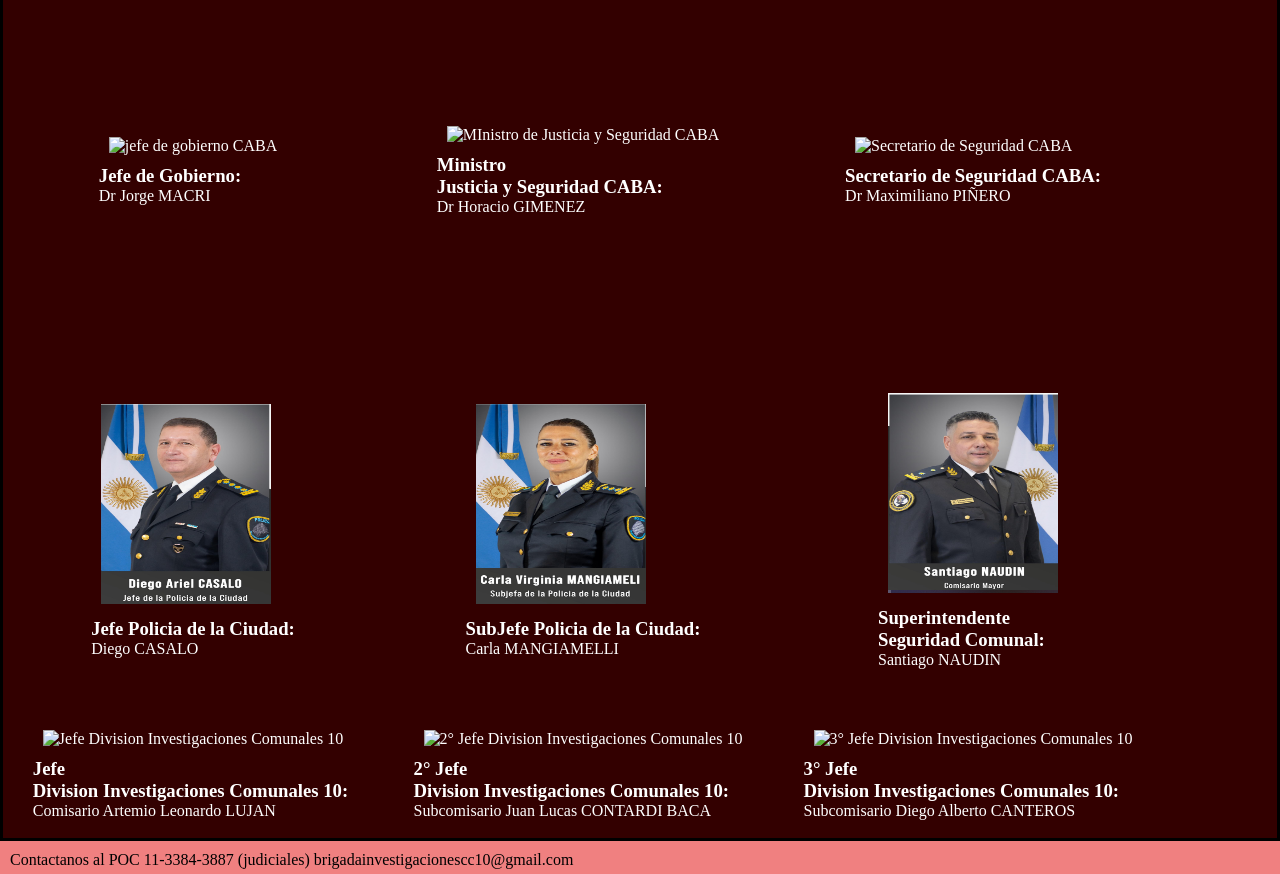
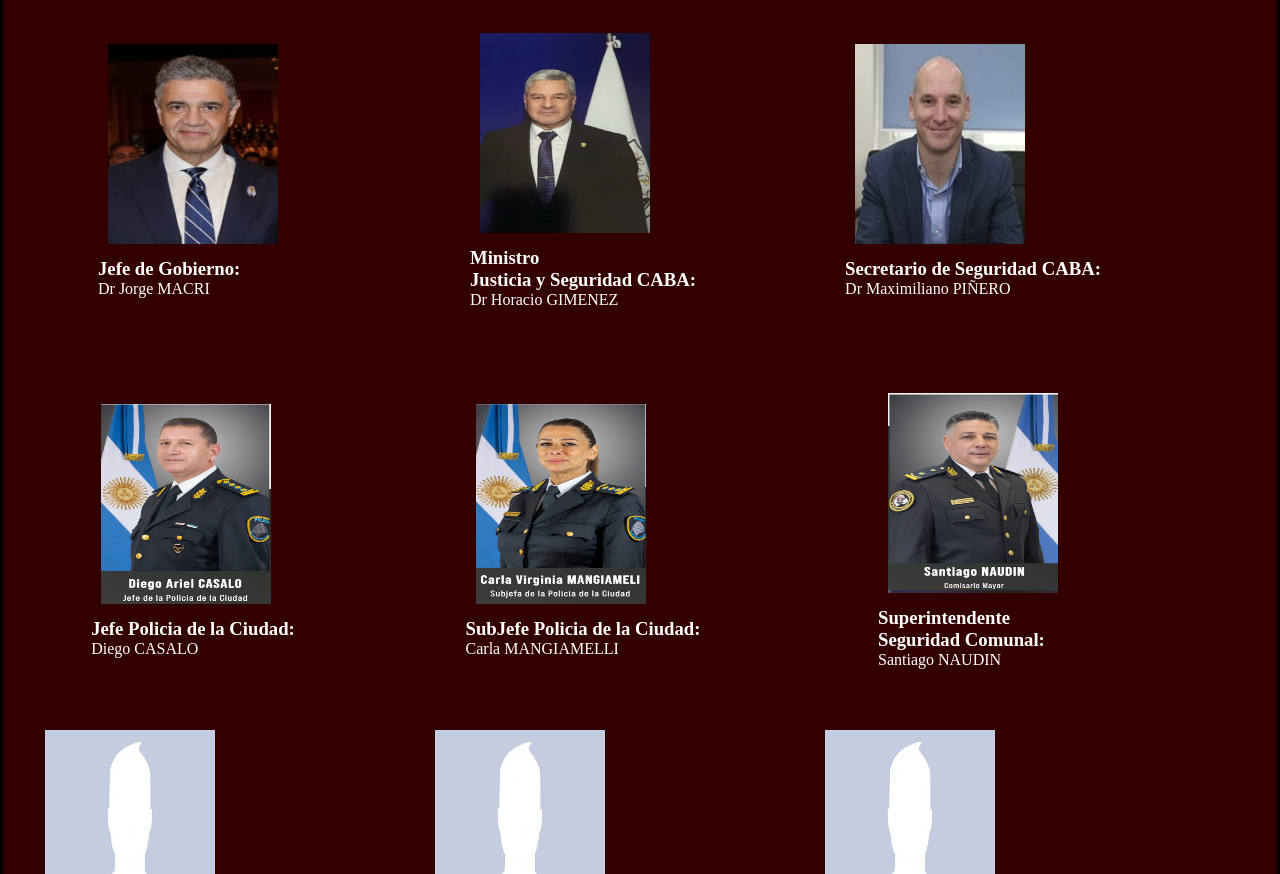
Before and after one commit to turbina440/DIC10, a plain HTML site: page autoridades.html in a window 1280 px wide. Shown: the part 78-952 px from the top of the page. Drawn offline with Linux system fonts and the light colour scheme.

Commit message:
Update autoridades.html

```diff
--- a/autoridades.html
+++ b/autoridades.html
@@ -4,7 +4,7 @@
 	<meta charset="utf-8">
 	<meta name="viewport" content="width=device-width, initial-scale=1">
 	<link rel="stylesheet" type="text/css" href="autoridades.css">
-	<link rel="icon" type="text/css" href="galeria/sisc.ico">
+	<link rel="icon" type="text/css" href="sisc.ico">
 	<title>DIC10</title>
 </head>
 <body>
@@ -25,20 +25,20 @@
 		<div class="autoridades_policiales">
 
 			<div>
-				<img src="galeria/jg1.jfif" alt="jefe de gobierno CABA">
+				<img src="jg1.jfif" alt="jefe de gobierno CABA">
 				<h3>Jefe de Gobierno:</h3>
 				<p>Dr Jorge MACRI</p><br>
 			</div>
 
 			<div>
-				<img src="galeria/GIMENEZ.JFIF" alt="MInistro de Justicia y Seguridad CABA">
+				<img src="GIMENEZ.JFIF" alt="MInistro de Justicia y Seguridad CABA">
 				<h3>Ministro<br>
 				 Justicia y Seguridad CABA:</h3>
 				<p>Dr Horacio GIMENEZ</p><br>
 			</div>
 
 			<div>
-				<img src="galeria/maxp.JFIF" alt="Secretario de Seguridad CABA">
+				<img src="maxp.JFIF" alt="Secretario de Seguridad CABA">
 				<h3>Secretario de Seguridad CABA:</h3>
 				<p>Dr Maximiliano PIÑERO</p><br>
 			</div>
@@ -62,21 +62,21 @@
 			</div>
 
 			<div>
-				<img src="galeria/sin-foto.jpg" alt="Jefe Division Investigaciones Comunales 10">
+				<img src="sin-foto.jpg" alt="Jefe Division Investigaciones Comunales 10">
 				<h3>Jefe<br>
 				 Division Investigaciones Comunales 10:</h3>
 				<p>Comisario Artemio Leonardo LUJAN</p><br>
 			</div>
 
 			<div>
-				<img src="galeria/sin-foto.jpg" alt="2° Jefe Division Investigaciones Comunales 10">
+				<img src="sin-foto.jpg" alt="2° Jefe Division Investigaciones Comunales 10">
 				<h3>2° Jefe<br>
 				 Division Investigaciones Comunales 10:</h3>
 				<p>Subcomisario Juan Lucas CONTARDI BACA</p><br>
 			</div>
 
 			<div>
-				<img src="galeria/sin-foto.jpg" alt="3° Jefe Division Investigaciones Comunales 10">
+				<img src="sin-foto.jpg" alt="3° Jefe Division Investigaciones Comunales 10">
 				<h3>3° Jefe<br>
 				 Division Investigaciones Comunales 10:</h3>
 				<p>Subcomisario Diego Alberto CANTEROS</p><br>
```
